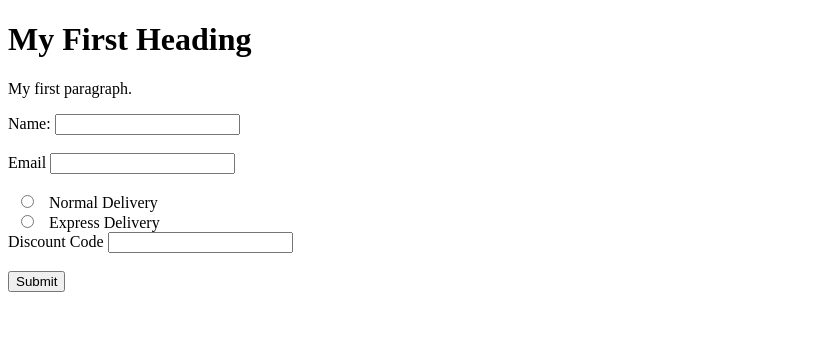
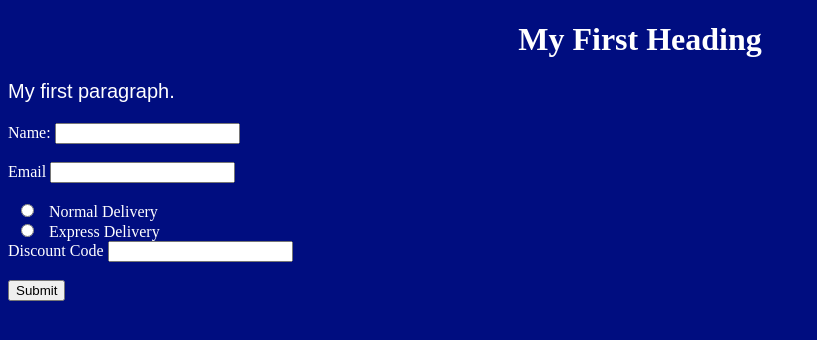
Before and after one commit to kpearmanbjss/javascript-workshop-1, a plain HTML site: page index.html in a window 1280 px wide. Shown: the whole page, without its empty margins (0-817 px from the left). Drawn offline with Linux system fonts and the light colour scheme.

Commit message:
blue and white css

```diff
--- a/index.html
+++ b/index.html
@@ -1,6 +1,7 @@
 <!DOCTYPE html>
 <html>
 <head>
+  <link rel="stylesheet" href="style.css">
 <title>Page Title</title>
 </head>
 <body>
--- /dev/null
+++ b/style.css
@@ -0,0 +1,14 @@
+body {
+    background-color: rgb(0, 13, 128);
+    color:white;
+  }
+
+  h1 {
+    color: white;
+    text-align: center;
+  }
+
+  p {
+    font-family: arial;
+    font-size: 20px;
+  }
```
